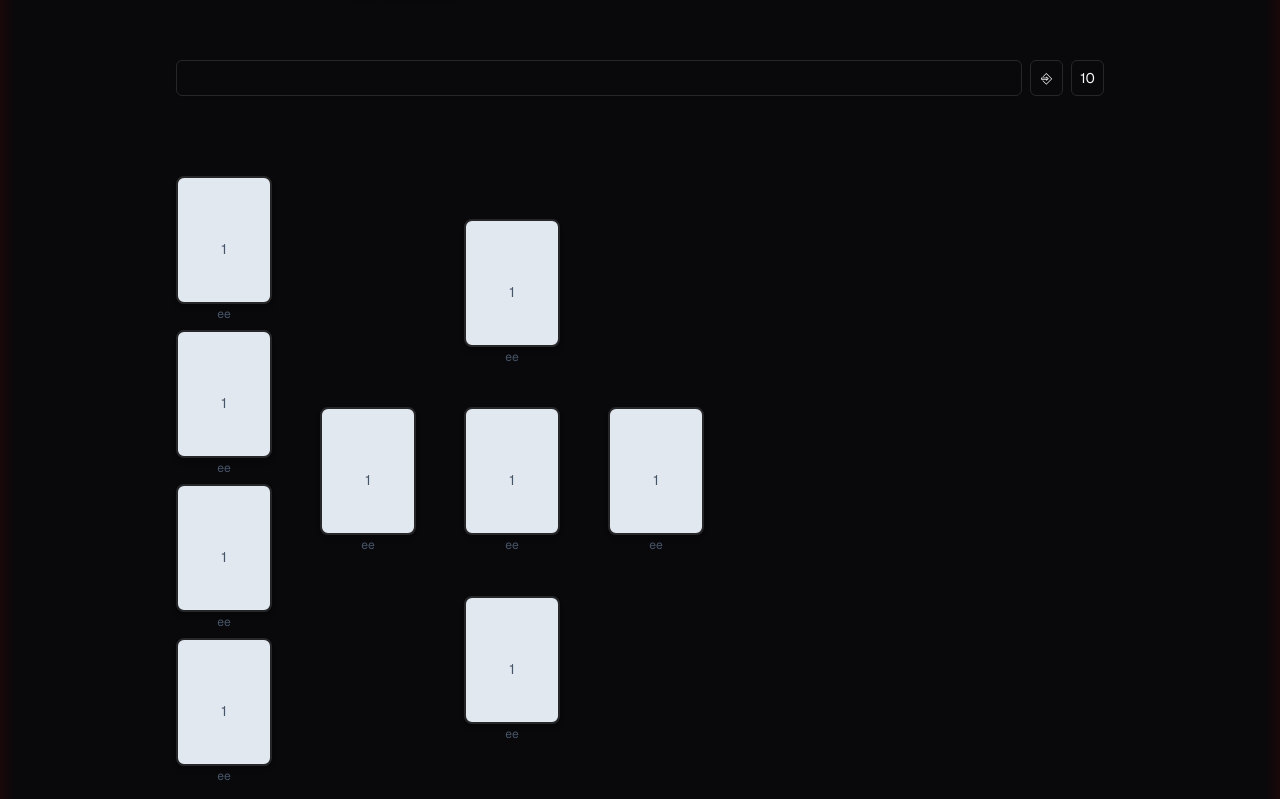
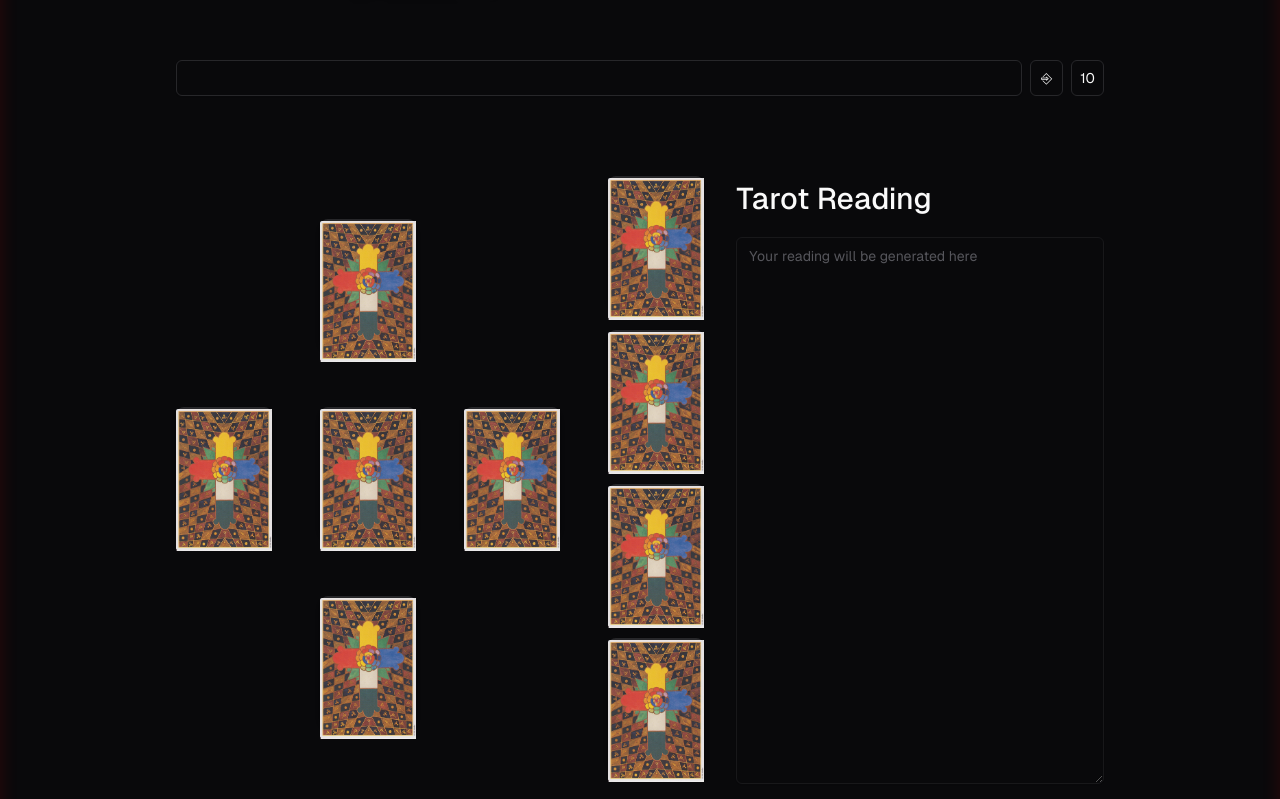
Before and after one commit to erratinsilentio/AI-Tarot-Reader, a Next.js app: page /reading in a window 1280 px wide. Shown: the part 301-1100 px from the top of the page. Built offline with nearby package versions, Linux system fonts and the light colour scheme.

Commit message:
added photo of cards back design and added textarea to have a reading generated there

```diff
--- a/app/reading/page.tsx
+++ b/app/reading/page.tsx
@@ -1,5 +1,7 @@
 import { Input } from "@/components/ui/input";
 import { Celtic } from "@/components/ui/reading/celtic-cross";
+import { ReadingArea } from "@/components/ui/reading/textarea-label";
+import { Textarea } from "@/components/ui/textarea";
 import Image from "next/image";
 
 export default function Reading() {
@@ -29,8 +31,9 @@ export default function Reading() {
               10
             </div>
           </section>
-          <section className="w-full px-12 sm:w-[80vw] flex flex-row justify-center sm:flex-row sm:justify-start pt-12">
+          <section className="w-full px-12 sm:w-[80vw] flex flex-row justify-center gap-8 sm:flex-row sm:justify-start pt-12">
             <Celtic />
+            <ReadingArea />
           </section>
         </main>
       </div>
--- /dev/null
+++ b/components/ui/label.tsx
@@ -0,0 +1,26 @@
+"use client"
+
+import * as React from "react"
+import * as LabelPrimitive from "@radix-ui/react-label"
+import { cva, type VariantProps } from "class-variance-authority"
+
+import { cn } from "@/lib/utils"
+
+const labelVariants = cva(
+  "text-sm font-medium leading-none peer-disabled:cursor-not-allowed peer-disabled:opacity-70"
+)
+
+const Label = React.forwardRef<
+  React.ElementRef<typeof LabelPrimitive.Root>,
+  React.ComponentPropsWithoutRef<typeof LabelPrimitive.Root> &
+    VariantProps<typeof labelVariants>
+>(({ className, ...props }, ref) => (
+  <LabelPrimitive.Root
+    ref={ref}
+    className={cn(labelVariants(), className)}
+    {...props}
+  />
+))
+Label.displayName = LabelPrimitive.Root.displayName
+
+export { Label }
--- a/components/ui/reading/celtic-cross.tsx
+++ b/components/ui/reading/celtic-cross.tsx
@@ -1,8 +1,15 @@
+import Image from "next/image";
+
 const TarotCard = ({ position, label }) => (
   <div className="relative">
     <div className="w-24 h-32 flex items-center justify-center bg-slate-200 border-2 rounded-lg shadow-md hover:bg-slate-300 transition-colors cursor-pointer">
-      <div className="absolute inset-0 flex items-center justify-center">
-        <span className="text-sm text-slate-600">{position}</span>
+      <div className="absolute inset-0 flex items-center justify-center rounded-lg">
+        <Image
+          src="/back.jpg"
+          width={96}
+          height={128}
+          alt="Back of Thoth Card"
+        />
       </div>
     </div>
     <div className="mt-[2px] text-xs text-center text-slate-600 max-w-24">
@@ -14,12 +21,6 @@ const TarotCard = ({ position, label }) => (
 export const Celtic = () => {
   return (
     <main className="flex flex-row">
-      <section className="flex flex-col pr-6 sm:pr-12 gap-2">
-        <TarotCard position={1} label={"ee"} />
-        <TarotCard position={1} label={"ee"} />
-        <TarotCard position={1} label={"ee"} />
-        <TarotCard position={1} label={"ee"} />
-      </section>
       <section className="flex flex-col justify-center">
         <TarotCard position={1} label={"ee"} />
       </section>
@@ -32,6 +33,12 @@ export const Celtic = () => {
       <section className="flex flex-col justify-center">
         <TarotCard position={1} label={"ee"} />
       </section>
+      <section className="flex flex-col pl-6 sm:pl-12 gap-2">
+        <TarotCard position={1} label={"ee"} />
+        <TarotCard position={1} label={"ee"} />
+        <TarotCard position={1} label={"ee"} />
+        <TarotCard position={1} label={"ee"} />
+      </section>
     </main>
   );
 };
--- /dev/null
+++ b/components/ui/reading/textarea-label.tsx
@@ -0,0 +1,18 @@
+import { Label } from "../label";
+import { Textarea } from "../textarea";
+
+export const ReadingArea = () => {
+  return (
+    <div className="flex flex-col gap-4 w-full">
+      <Label htmlFor="reading" className="text-[30px]">
+        Tarot Reading
+      </Label>
+      <Textarea
+        className="h-full"
+        placeholder="Your reading will be generated here"
+        id="reading"
+        disabled
+      />
+    </div>
+  );
+};
--- /dev/null
+++ b/components/ui/textarea.tsx
@@ -0,0 +1,24 @@
+import * as React from "react";
+
+import { cn } from "@/lib/utils";
+
+export interface TextareaProps
+  extends React.TextareaHTMLAttributes<HTMLTextAreaElement> {}
+
+const Textarea = React.forwardRef<HTMLTextAreaElement, TextareaProps>(
+  ({ className, ...props }, ref) => {
+    return (
+      <textarea
+        className={cn(
+          "flex min-h-[60px] w-full rounded-md border border-input bg-transparent px-3 py-2 text-sm shadow-sm placeholder:text-muted-foreground focus-visible:outline-none focus-visible:ring-1 focus-visible:ring-ring disabled:cursor-not-allowed disabled:opacity-50",
+          className,
+        )}
+        ref={ref}
+        {...props}
+      />
+    );
+  },
+);
+Textarea.displayName = "Textarea";
+
+export { Textarea };
--- a/package.json
+++ b/package.json
@@ -10,6 +10,7 @@
   },
   "dependencies": {
     "@radix-ui/react-icons": "^1.3.1",
+    "@radix-ui/react-label": "^2.1.0",
     "class-variance-authority": "^0.7.0",
     "clsx": "^2.1.1",
     "lucide-react": "^0.454.0",
```
Also changed, not shown: public/back.jpg (added), 1 other file (tests, documents, lock files or other folders).
